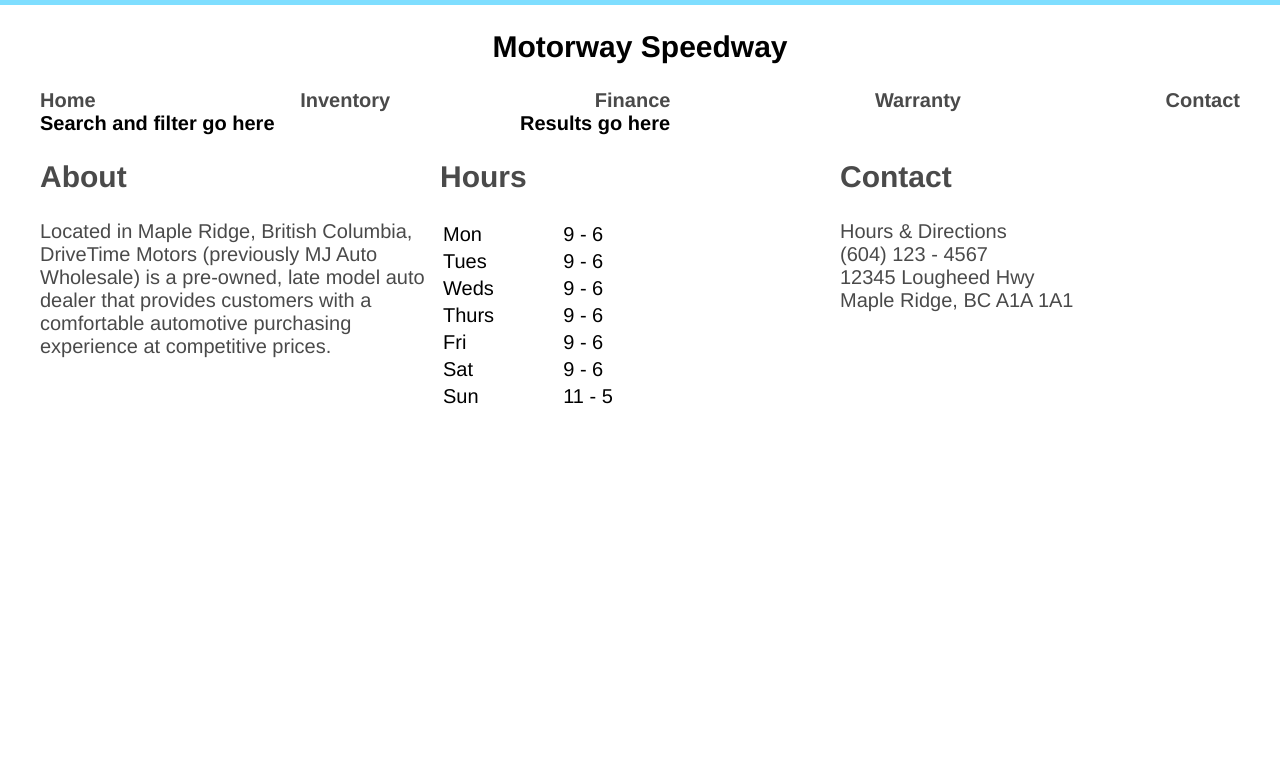
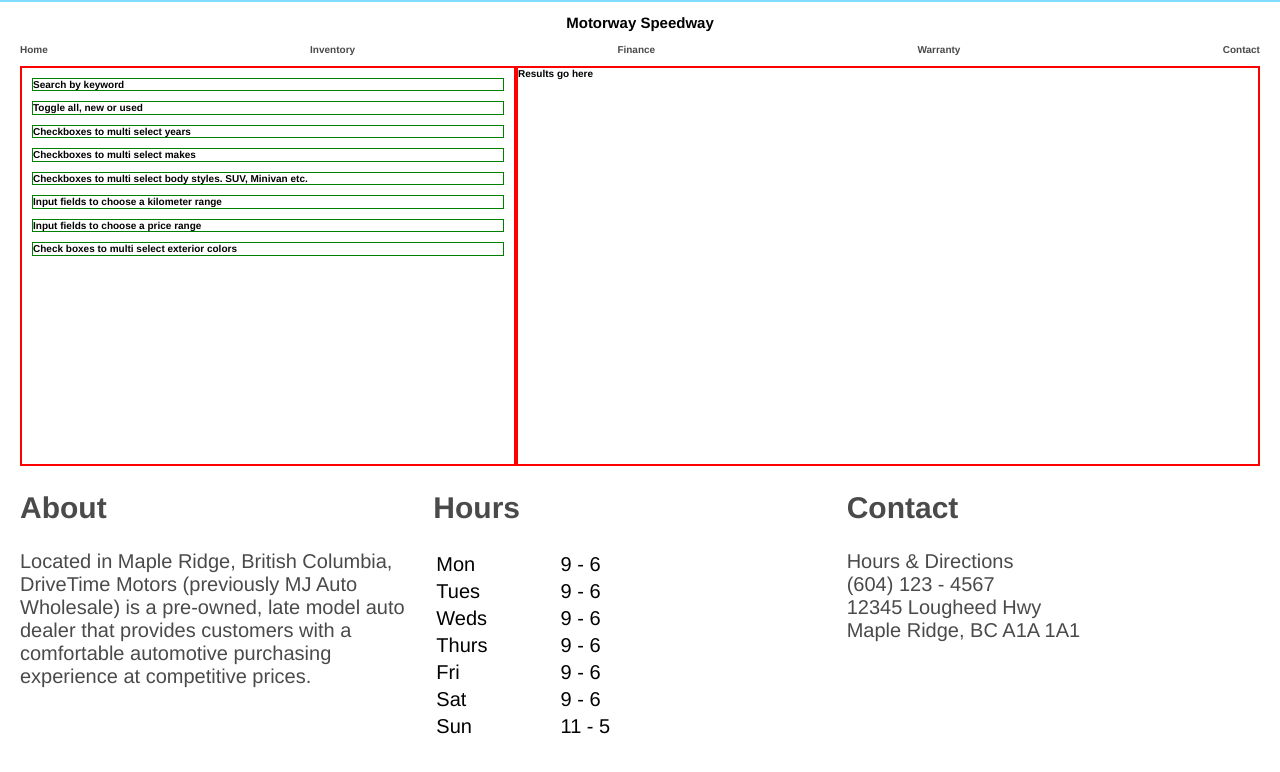
Before and after one commit to AlexMac7/dealership-grid-layout, a plain HTML site: page index.html in a window 1280 px wide. Drawn offline with Linux system fonts and the light colour scheme.

Commit message:
Add filter divs

```diff
--- a/index.html
+++ b/index.html
@@ -37,8 +37,15 @@
     </nav>
 
     <section class="hero">
-        <div class="filter">
-            Search and filter go here
+        <div class="filters">
+            <div class="filters__item search">Search by keyword</div>
+            <div class="filters__item condition">Toggle all, new or used</div>
+            <div class="filters__item year">Checkboxes to multi select years</div>
+            <div class="filters__item make">Checkboxes to multi select makes</div>
+            <div class="filters__item bodyStyle">Checkboxes to multi select body styles. SUV, Minivan etc.</div>
+            <div class="filters__item mileage">Input fields to choose a kilometer range</div>
+            <div class="filters__item price">Input fields to choose a price range</div>
+            <div class="filters__item exteriorColor">Check boxes to multi select exterior colors</div>
         </div>
         <div class="results">
             Results go here
--- a/styles.css
+++ b/styles.css
@@ -1,5 +1,5 @@
 :root {
-    --font-size: 20px;
+    --font-size: 10px;
     --dark-text: hsl(0, 0%, 13%);
     --grey-text: hsl(0, 0%, 29%);
     --light-grey-text: hsl(0, 0%, 45%);
@@ -51,12 +51,18 @@ body {
 .hero {
     display: grid;
     grid-template-columns: 2fr 3fr;
+    min-height: 50vh;
+    margin-top: 1rem;
 }
-.filter {
-
+.filters {
+    border: solid 2px red; /* todo remove */
+}
+.filters__item {
+    border: solid 1px green; /* todo remove */
+    margin: 1rem;
 }
 .results {
-
+    border: solid 2px red; /* todo remove */
 }
 
 /* Footer */
@@ -64,6 +70,7 @@ body {
     display: grid;
     grid-template-columns: repeat(3, 1fr);
     justify-content: space-between;
+    font-size: 2rem;
 }
 .footer__column {
     text-align: left;
```
